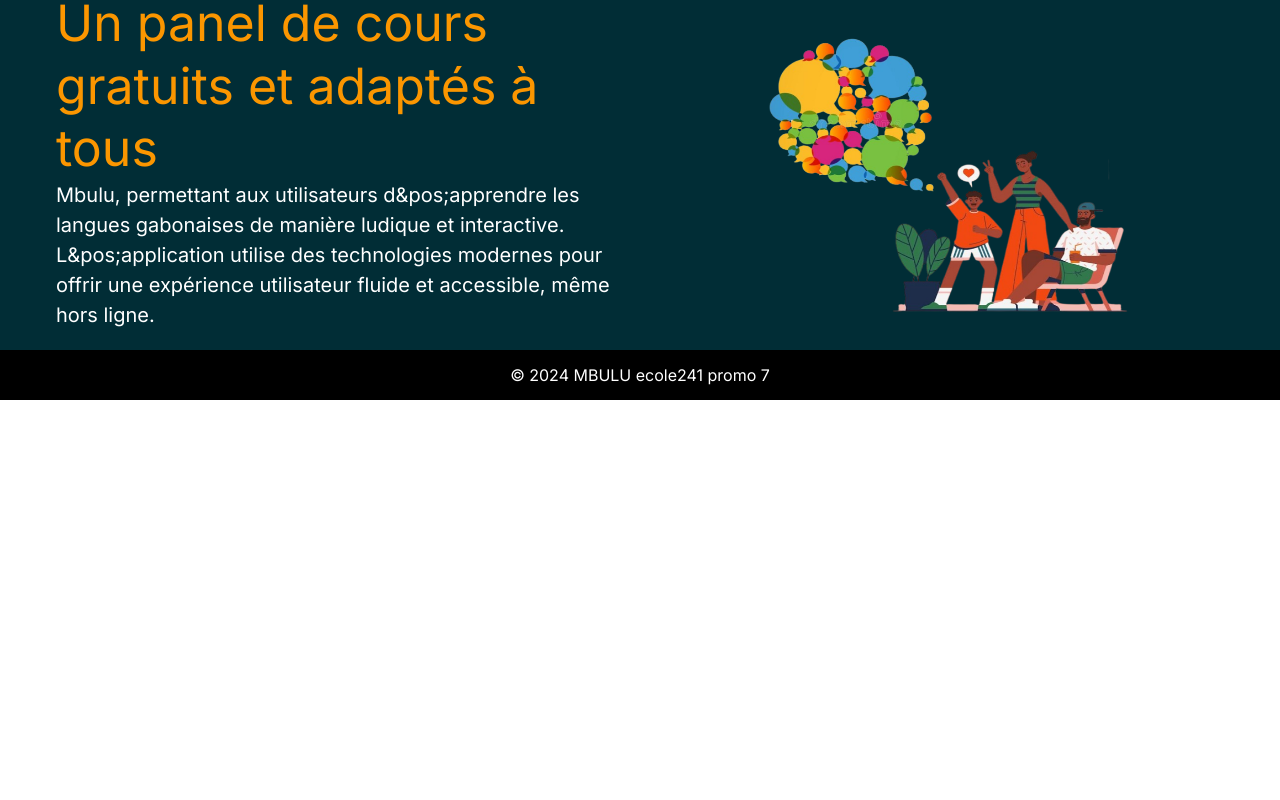
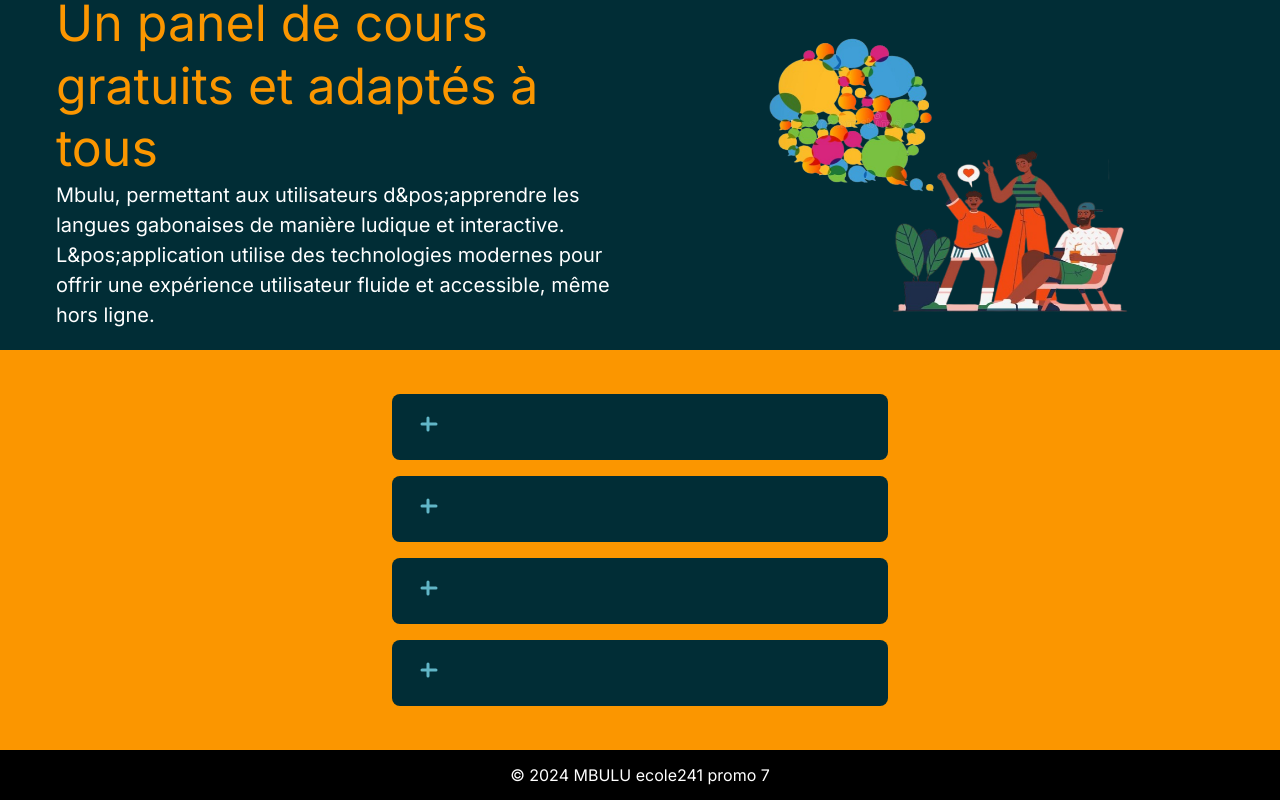
Before and after one commit to franckdarren/mbulu, a Next.js app: page / in a window 1280 px wide. Shown: the part 1935-2735 px from the top of the page. Before the commit the page ends 2335 px from the top, so only its background shows below. Built offline with nearby package versions, Linux system fonts and the light colour scheme.

Commit message:
Faqs integration 3

```diff
--- a/app/page.js
+++ b/app/page.js
@@ -4,6 +4,7 @@ import { Footer } from "./_components/Footer";
 import { Button } from "./_components/Button";
 import { MasqueCard } from "./_components/MasqueCard";
 import { workVideo } from "./_components/MasqueCard";
+import { ButtonFaqs } from "./_components/ButtonFaqs";
 
 export default function Home() {
   return (
@@ -14,6 +15,7 @@ export default function Home() {
       <Section2 />
       <SectionCard />
       <Section4 />
+      <SectionFaqs />
       <Footer />
     </main>
   );
@@ -126,3 +128,14 @@ const Section4 = () => {
   </div>
   );
 };
+
+const SectionFaqs = () => {
+  return (
+    <div class="py-9 bg-[#fb9600]">
+        <ButtonFaqs />
+        <ButtonFaqs />
+        <ButtonFaqs />
+        <ButtonFaqs />
+    </div>
+  );
+};
```
